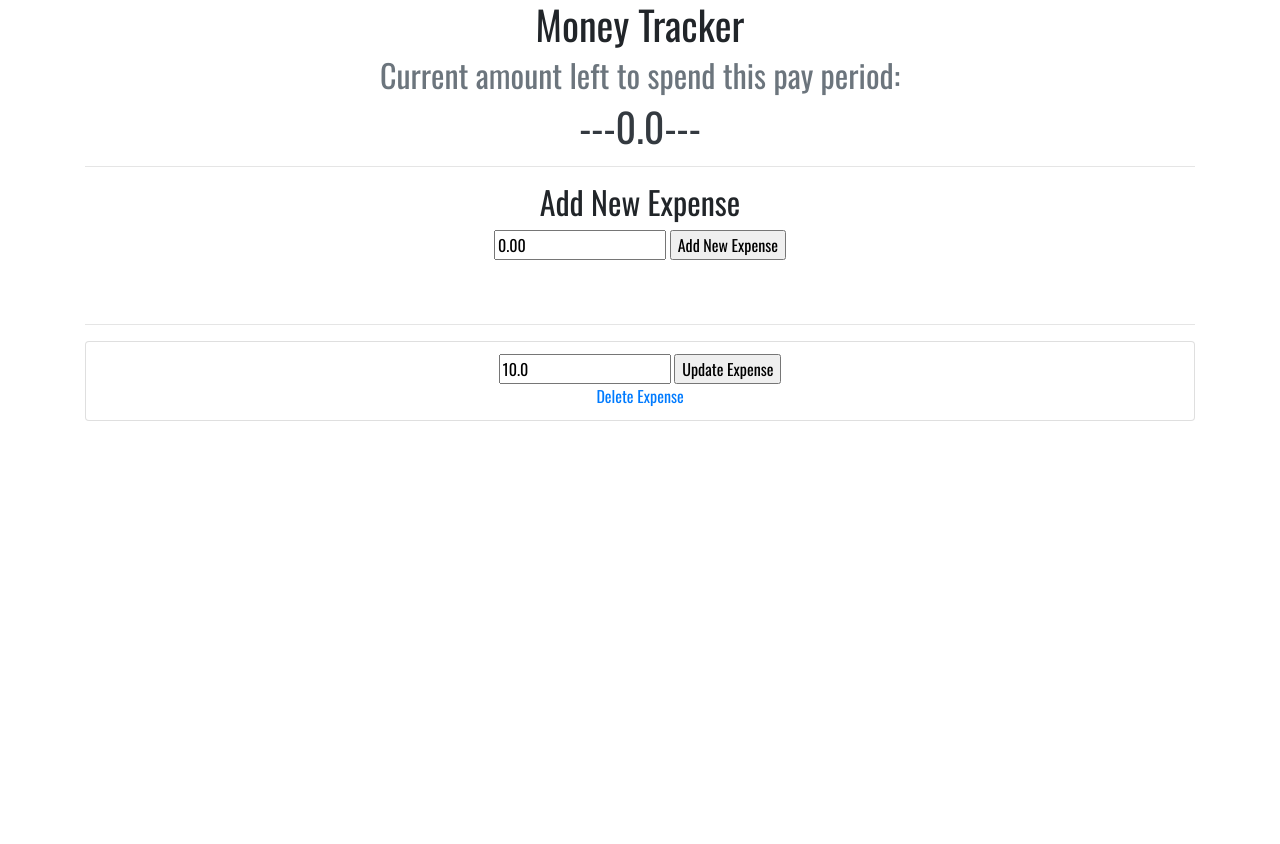
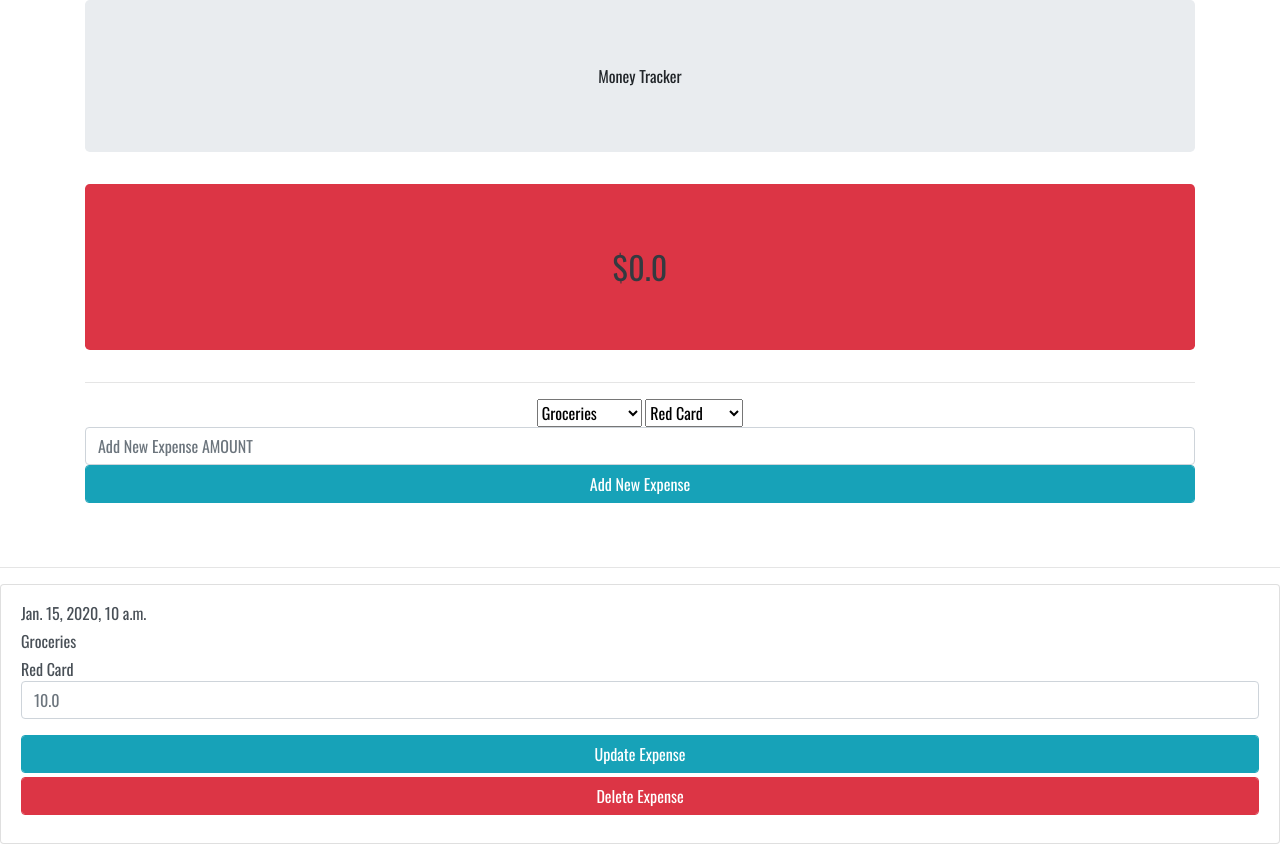
Before and after one commit to richardhanksjr/simple_budget_app, a Django app: page / in a window 1280 px wide. Before the commit the page ends 421 px from the top, so only its background shows below. Run offline with Django 3.2, Linux system fonts and the light colour scheme; a user stored in the database is signed in; tables that the repository leaves empty hold one stand-in row (values such as "Sample post"); parts of the project's set-up code (start-up, migrations or seed data) failed here and were passed over; some libraries are stand-ins or nearby versions.

Commit message:
Added expense type and payment type. Set 10 year session timeout.  Added more choice fields to expense type.

```diff
--- a/budget_app/settings.py
+++ b/budget_app/settings.py
@@ -125,3 +125,6 @@ USE_TZ = True
 STATIC_URL = '/static/'
 
 LOGIN_REDIRECT_URL = "index"
+
+# TEN YEARS aka, don't log out since I'm the only user!
+SESSION_COOKIE_AGE = 31536000 * 10
--- a/web_app/models.py
+++ b/web_app/models.py
@@ -10,8 +10,30 @@ class PayCycle(models.Model):
 
 
 class Expense(models.Model):
+    PAYMENT_TYPE_CHOICES = [
+        ('red_card', 'Red Card'),
+        ('amazon_card', 'Amazon Card'),
+        ('greed_card', 'Green Card'),
+        ('other', 'other'),
+    ]
+
+    EXPENSE_TYPE_CHOICES = [
+        ('groceries', 'Groceries'),
+        ('take_out_food', 'Take Out Food'),
+        ('gas', 'Gas'),
+        ('clothes', 'Clothes'),
+        ('baby_stuff', 'Baby Stuff'),
+        ('toiletries', 'Toiletries'),
+        ('car_house', 'Car or House'),
+        ('entertainment', 'Entertainment'),
+        ('drinks', "Drinks"),
+        ('dogs', 'Dogs'),
+    ]
+    date_created = models.DateTimeField(auto_now_add=True)
     amount = models.FloatField(null=False)
     pay_cycle = models.ForeignKey(PayCycle, on_delete=models.CASCADE)
+    payment_type = models.CharField(choices=PAYMENT_TYPE_CHOICES, default='green_card', max_length=20)
+    expense_type = models.CharField(choices=EXPENSE_TYPE_CHOICES, default='groceries', max_length=20)
 
     def __str__(self):
         return f"Pay cycle: {self.pay_cycle.start_date} -- {self.amount}"
--- a/web_app/templates/web_app/base.html
+++ b/web_app/templates/web_app/base.html
@@ -20,11 +20,13 @@
             {% endfor %}
         </ul>
     {% endif %}
-    <h1>Money Tracker</h1>
+    <div class="jumbotron">Money Tracker</div>
     {% block content %}
     {% endblock %}
 </div>
 
-
+<script src="https://code.jquery.com/jquery-3.3.1.slim.min.js" integrity="sha384-q8i/X+965DzO0rT7abK41JStQIAqVgRVzpbzo5smXKp4YfRvH+8abtTE1Pi6jizo" crossorigin="anonymous"></script>
+<script src="https://cdnjs.cloudflare.com/ajax/libs/popper.js/1.14.7/umd/popper.min.js" integrity="sha384-UO2eT0CpHqdSJQ6hJty5KVphtPhzWj9WO1clHTMGa3JDZwrnQq4sF86dIHNDz0W1" crossorigin="anonymous"></script>
+<script src="https://stackpath.bootstrapcdn.com/bootstrap/4.3.1/js/bootstrap.min.js" integrity="sha384-JjSmVgyd0p3pXB1rRibZUAYoIIy6OrQ6VrjIEaFf/nJGzIxFDsf4x0xIM+B07jRM" crossorigin="anonymous"></script>
 </body>
 </html>
--- a/web_app/templates/web_app/index.html
+++ b/web_app/templates/web_app/index.html
@@ -1,13 +1,28 @@
 {%  extends 'web_app/base.html' %}
 
 {% block content %}
-    <h2 class="text-muted">Current amount left to spend this pay period: </h2><h1 class="text-dark">---{{ money_left }}---</h1>
+    {%  if money_left > 50  %}
+<h2 class="text-dark jumbotron bg-success">${{ money_left }}</h2>
+    {% else %}
+    <h2 class="text-dark jumbotron bg-danger">${{ money_left }}</h2>
+{% endif %}
         <hr>
-    <h2>Add New Expense</h2>
     <form method="post" action="{% url 'new-expense' %}">
         {%  csrf_token %}
-        <input type="number" placeholder="1.0" step="0.01" min="0" name="amount" value="0.00">
-        <input type="submit" value="Add New Expense">
+            <select name="expense_type">
+              {% for value, text in expense_types %}
+                  <option class="dropdown-item" value="{{ value }}">{{ text }}</option>
+              {% endfor %}
+            </select>
+            <select name="payment_type">
+                {% for value, text in payment_types %}
+                    <option class="dropdown-item" value="{{ value }}">{{ text }}</option>
+                {% endfor %}
+            </select>
+                <input class="form-control" type="number" placeholder="Add New Expense AMOUNT" step="0.01" min="0" name="amount" required>
+                <input class="btn btn-info form-control" type="submit" value="Add New Expense">
+            </div>
+        </div>
     </form>
     <br><br>
     <hr>
@@ -15,13 +30,24 @@
         {%  for expense in cycle_expenses %}
             <li class="list-group-item list-group-item-action">
 {#                <a href="{% url 'update-expense' pk=expense.pk %}">Update</a>#}
-                <form method="post" action="{% url 'update-expense' %}">
+                <form  method="post" action="{% url 'update-expense' %}">
                     {%  csrf_token %}
-                    <input type="number" placeholder="1.0" step="0.01" min="0" name="amount" value="{{  expense.amount }}">
-                    <input type="hidden" name="pk" value="{{ expense.pk }}">
-                    <input type="submit" value="Update Expense">
+                    <div class="form-group">
+                        <div class="form-text">{{ expense.date_created }}</div>
+                        <div class="form-text">{{ expense.get_expense_type_display }}</div>
+                        <div class="form-text">{{ expense.get_payment_type_display }}</div>
+                        <input type="hidden" name="pk" value="{{ expense.pk }}">
+                        <input class="form-control" type="number" placeholder="{{ expense.amount }}" step="0.01" min="0" name="amount" required>
+
+                    </div>
+
+                    <div class="form-group">
+                        <input class="btn btn-info form-control" type="submit" value="Update Expense">
+                         <a class="btn btn-danger form-control mt-1" href="{% url 'delete-expense' expense.pk %}" onclick="return confirm('Are you sure you want to delete this expense?');">Delete Expense</a>
+                    </div>
+
+
                 </form>
-                <a href="{% url 'delete-expense' expense.pk %}" onclick="return confirm('Are you sure you want to delete this expense?');">Delete Expense</a>
             </li>
         {% endfor %}
     </ul>
--- a/web_app/views.py
+++ b/web_app/views.py
@@ -17,10 +17,12 @@ class Index(LoginRequiredMixin, TemplateView):
         pay_cycle = PayCycle.objects.order_by('-start_date').first()
         if not pay_cycle:
             return context
-        cycle_expenses = Expense.objects.filter(pay_cycle=pay_cycle)
+        cycle_expenses = Expense.objects.filter(pay_cycle=pay_cycle).order_by('-date_created')
         total_expenses = sum([cycle.amount for cycle in cycle_expenses])
         context['money_left'] = pay_cycle.pay_amount - total_expenses
         context['cycle_expenses'] = cycle_expenses
+        context['expense_types'] = Expense.EXPENSE_TYPE_CHOICES
+        context['payment_types'] = Expense.PAYMENT_TYPE_CHOICES
         return context
 
 
@@ -51,7 +53,9 @@ class DeleteExpense(View):
 class NewExpense(View):
     def post(self, request, *args, **kwargs):
         amount = request.POST.get('amount')
+        expense_type = request.POST.get('expense_type')
+        payment_type = request.POST.get('payment_type')
         pay_cycle = PayCycle.objects.order_by('-start_date').first()
-        new_expense = Expense.objects.create(amount=amount, pay_cycle=pay_cycle)
+        Expense.objects.create(amount=amount, pay_cycle=pay_cycle, expense_type=expense_type, payment_type=payment_type)
         messages.add_message(request, messages.INFO, 'Expense successfully added!')
         return HttpResponseRedirect('/')
```
Also changed, not shown: web_app/migrations/0002_auto_20200418_1155.py (added), web_app/migrations/0003_expense_date_created.py (added), web_app/migrations/0004_auto_20200418_1839.py (added).
